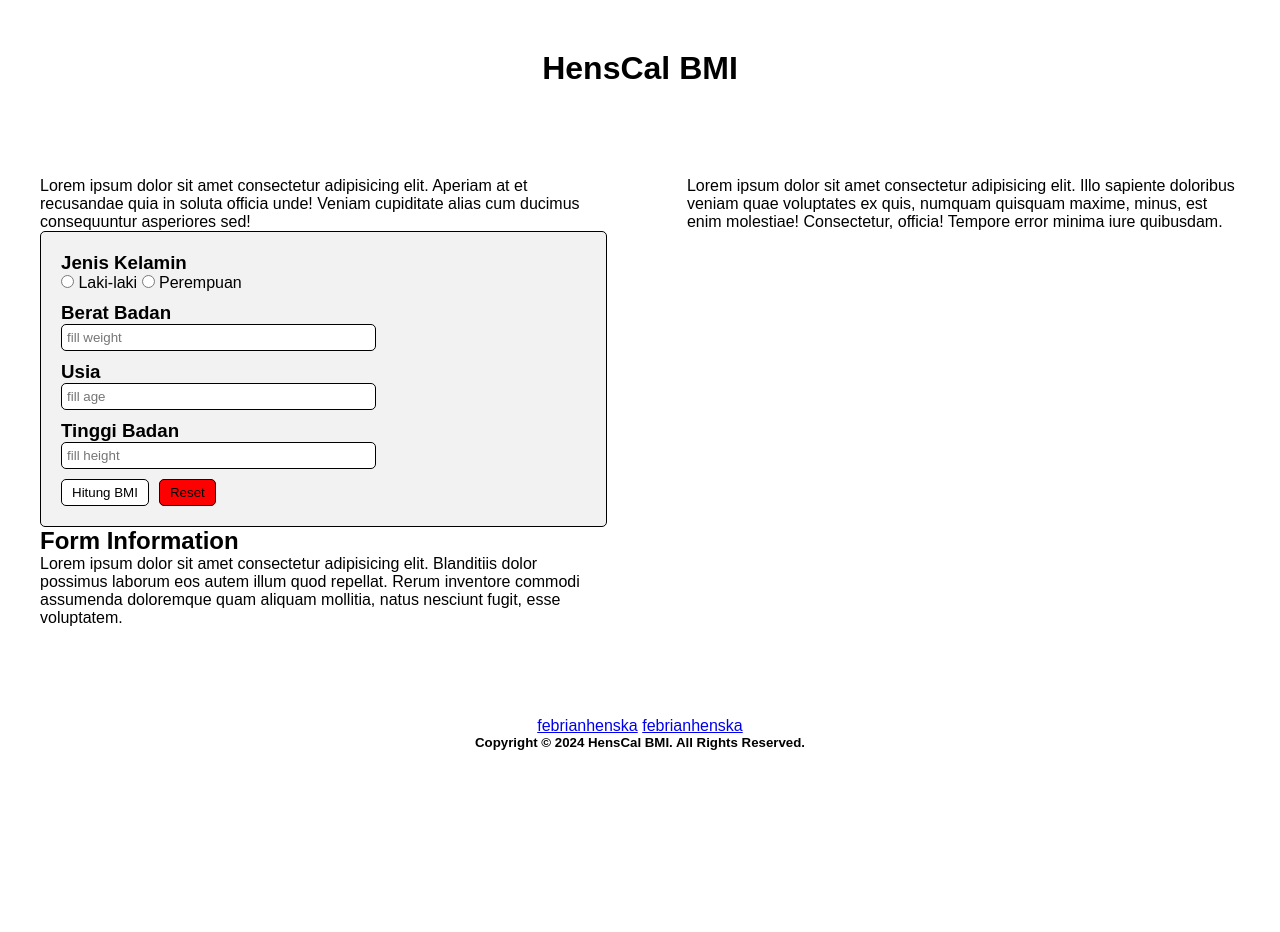
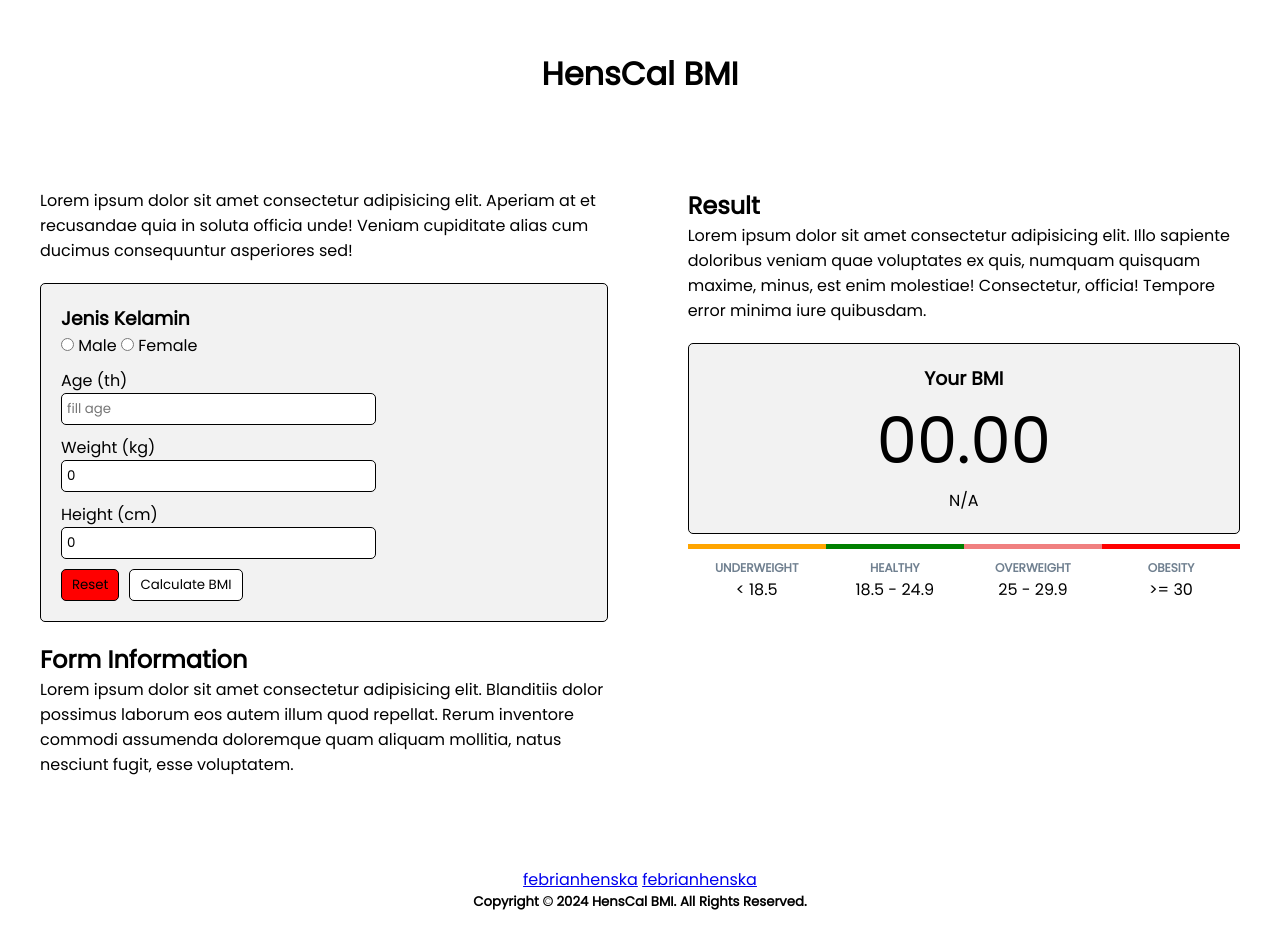
Before and after one commit to revou-fundamental-course/5-aug-24-febrianhenska, a plain HTML site: page index.html in a window 1280 px wide. Before the commit the page ends 800 px from the top, so only its background shows below. Drawn offline with Linux system fonts and the light colour scheme.

Commit message:
feat: logical done

```diff
--- a/css/styles.css
+++ b/css/styles.css
@@ -1,4 +1,13 @@
 /* CSS */
+@import url("https://fonts.googleapis.com/css2?family=Poppins&display=swap");
+
+:root {
+  --underweight: orange;
+  --normal: green;
+  --overweight: lightcoral;
+  --obese: red;
+}
+
 * {
   margin: 0;
   padding: 0;
@@ -21,10 +30,12 @@ aside {
 }
 
 form {
+  margin-top: 20px;
   border: 1px solid #000;
   padding: 20px;
   border-radius: 5px;
   background-color: #f2f2f2;
+  margin-bottom: 20px;
 }
 
 .form-gender {
@@ -45,20 +56,20 @@ form .button-form {
   margin-top: 10px;
 }
 
-.button-form .button-hitung {
-  margin-right: 10px;
+.button-form .button-calculate {
   padding: 5px 10px;
   border-radius: 5px;
   border: 1px solid #000;
   background-color: #fff;
 }
 
-.button-form .button-hitung:hover {
+.button-form .button-calculate:hover {
   background-color: #000;
   color: #fff;
 }
 
 .button-form .button-reset {
+  margin-right: 10px;
   padding: 5px 10px;
   border-radius: 5px;
   border: 1px solid #000;
@@ -70,8 +81,68 @@ form .button-form {
   color: #fff;
 }
 
+.comment {
+  display: none;
+  border: dashed 1px #000;
+  padding: 10px;
+  border-radius: 5px;
+}
+
 footer {
   margin-top: 50px;
   margin-bottom: 20px;
   text-align: center;
 }
+
+.output {
+  margin-top: 20px;
+  margin-bottom: 20px;
+  border: 1px solid #000;
+  padding: 20px;
+  border-radius: 5px;
+  background-color: #f2f2f2;
+  margin-bottom: 10px;
+  text-align: center;
+}
+
+.output #bmi {
+  font-size: 4rem;
+}
+
+.output #desc strong {
+  text-transform: uppercase;
+}
+
+.bmi-scale {
+  display: flex;
+  justify-content: space-around;
+}
+
+.bmi-scale div {
+  flex: 1;
+  text-align: center;
+  text-transform: uppercase;
+  border-top: 5px solid var(--color);
+  padding: 10px;
+}
+
+.bmi-scale div h4 {
+  font-size: 0.75rem;
+  color: slategray;
+}
+
+.underweight {
+  color: var(--underweight);
+}
+
+.healthy {
+  color: var(--normal);
+}
+
+.overweight {
+  color: var(--overweight);
+}
+
+.obese {
+  color: var(--obese);
+}
--- a/index.html
+++ b/index.html
@@ -23,29 +23,55 @@
             cum ducimus consequuntur asperiores sed!
           </p>
         </article>
-        <form action="">
+        <form action="" class="calculator">
           <div class="form-gender">
             <h3>Jenis Kelamin</h3>
-            <input type="radio" id="laki-laki" name="gender" />
-            <label for="laki-laki">Laki-laki</label>
-            <input type="radio" id="perempuan" name="gender" />
-            <label for="perempuan">Perempuan</label>
+            <input type="radio" id="male" name="gender" />
+            <label for="male">Male</label>
+            <input type="radio" id="female" name="gender" />
+            <label for="female">Female</label>
+          </div>
+
+          <div class="">
+            <label for="age">Age (th)</label>
+            <input
+              type="number"
+              class="form-input"
+              placeholder="fill age"
+              required
+            />
           </div>
           <div class="">
-            <h3>Berat Badan</h3>
-            <input type="number" class="form-input" placeholder="fill weight" />
+            <label for="weight">Weight (kg)</label>
+            <input
+              type="number"
+              id="weight"
+              min="0"
+              step="0.01"
+              value="0"
+              class="form-input"
+              placeholder="fill weight"
+              required
+            />
           </div>
           <div class="">
-            <h3>Usia</h3>
-            <input type="number" class="form-input" placeholder="fill age" />
-          </div>
-          <div class="">
-            <h3>Tinggi Badan</h3>
-            <input type="number" class="form-input" placeholder="fill height" />
+            <label for="height">Height (cm)</label>
+            <input
+              type="number"
+              id="height"
+              min="0"
+              step="0.01"
+              value="0"
+              class="form-input"
+              placeholder="fill height"
+              required
+            />
           </div>
           <div class="button-form">
-            <button class="button-hitung">Hitung BMI</button>
-            <button class="button-reset">Reset</button>
+            <button class="button-reset" id="reset" type="reset">Reset</button>
+            <button class="button-calculate" id="submit" type="submit">
+              Calculate BMI
+            </button>
           </div>
         </form>
         <article>
@@ -62,13 +88,39 @@
       </aside>
 
       <aside>
-        <section>
-          <p>
-            Lorem ipsum dolor sit amet consectetur adipisicing elit. Illo
-            sapiente doloribus veniam quae voluptates ex quis, numquam quisquam
-            maxime, minus, est enim molestiae! Consectetur, officia! Tempore
-            error minima iure quibusdam.
-          </p>
+        <section class="result">
+          <div>
+            <h2>Result</h2>
+            <p>
+              Lorem ipsum dolor sit amet consectetur adipisicing elit. Illo
+              sapiente doloribus veniam quae voluptates ex quis, numquam
+              quisquam maxime, minus, est enim molestiae! Consectetur, officia!
+              Tempore error minima iure quibusdam.
+            </p>
+          </div>
+          <div class="output">
+            <h3>Your BMI</h3>
+            <p id="bmi">00.00</p>
+            <p id="desc">N/A</p>
+          </div>
+        </section>
+        <section class="bmi-scale">
+          <div style="--color: var(--underweight)">
+            <h4>Underweight</h4>
+            <p>&lt; 18.5</p>
+          </div>
+          <div style="--color: var(--normal)">
+            <h4>Healthy</h4>
+            <p>18.5 - 24.9</p>
+          </div>
+          <div style="--color: var(--overweight)">
+            <h4>Overweight</h4>
+            <p>25 - 29.9</p>
+          </div>
+          <div style="--color: var(--obese)">
+            <h4>Obesity</h4>
+            <p>>= 30</p>
+          </div>
         </section>
       </aside>
     </main>
@@ -80,5 +132,7 @@
       </div>
       <h5>Copyright &copy; 2024 HensCal BMI. All Rights Reserved.</h5>
     </footer>
+
+    <script src="js/script.js"></script>
   </body>
 </html>
--- a/js/script.js
+++ b/js/script.js
@@ -1 +1,43 @@
 // JavaScript
+const bmiText = document.getElementById("bmi");
+const descText = document.getElementById("desc");
+const form = document.querySelector("form");
+
+form.addEventListener("submit", onFormSubmit);
+form.addEventListener("reset", onFormReset);
+
+function onFormReset() {
+  bmiText.textContent = 0;
+  bmiText.className = "";
+  descText.textContent = "N/A";
+}
+
+function onFormSubmit(e) {
+  e.preventDefault();
+  const weight = parseFloat(form.weight.value);
+  const height = parseFloat(form.height.value);
+  if (isNaN(weight) || isNaN(height) || weight <= 0 || height <= 0) {
+    alert("Please enter a valid number");
+    return;
+  }
+
+  const heightInMeters = height / 100; // cm to meters
+  const bmi = weight / Math.pow(heightInMeters, 2);
+  const desc = interpretBMI(bmi);
+
+  bmiText.textContent = bmi.toFixed(2);
+  bmiText.className = desc;
+  descText.innerHTML = `You are <strong>${desc}</strong>`;
+}
+
+function interpretBMI(bmi) {
+  if (bmi < 18.5) {
+    return "underweight";
+  } else if (bmi < 25) {
+    return "healthy";
+  } else if (bmi < 30) {
+    return "overweight";
+  } else {
+    return "obese";
+  }
+}
```
